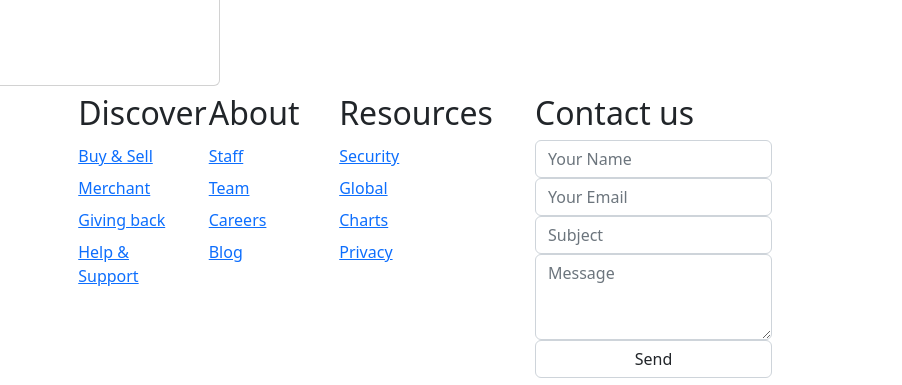
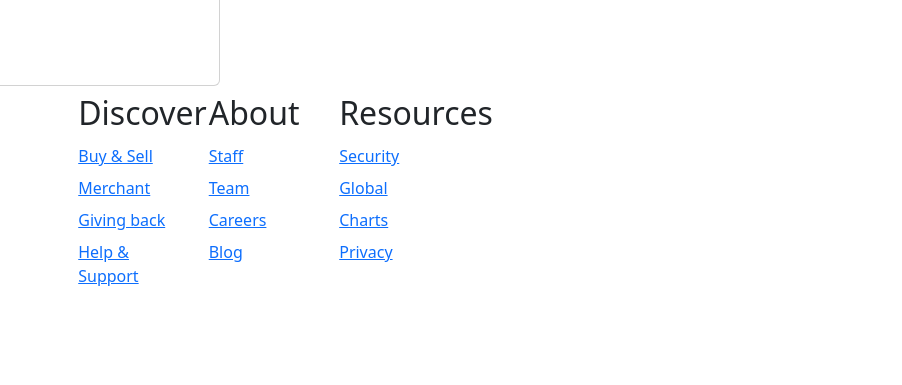
Before and after one commit to maulidtanaflah/project-spk, a plain HTML site: page index.html in a window 1280 px wide. Shown: the part 1166-1551 px from the top of the page, 378-1280 px from the left. Drawn offline with nearby package versions, Linux system fonts and the light colour scheme.

Commit message:
1 file modified

```diff
--- a/index.html
+++ b/index.html
@@ -217,26 +217,6 @@
           </div>
         </div>
       </div>
-      <div class="col-md-3 py-md-5 py-4 aside-stretch-right pl-lg-5">
-        <h2 class="footer-heading footer-heading-white">Contact us</h2>
-        <form action="#" class="contact-form">
-          <div class="form-group">
-            <input type="text" class="form-control" placeholder="Your Name">
-          </div>
-          <div class="form-group">
-            <input type="text" class="form-control" placeholder="Your Email">
-          </div>
-          <div class="form-group">
-            <input type="text" class="form-control" placeholder="Subject">
-          </div>
-          <div class="form-group">
-            <textarea name="" id="" cols="30" rows="3" class="form-control" placeholder="Message"></textarea>
-          </div>
-          <div class="form-group">
-            <button type="submit" class="form-control submit px-3">Send</button>
-          </div>
-        </form>
-      </div>
     </div>
   </div>
 </footer>
```
